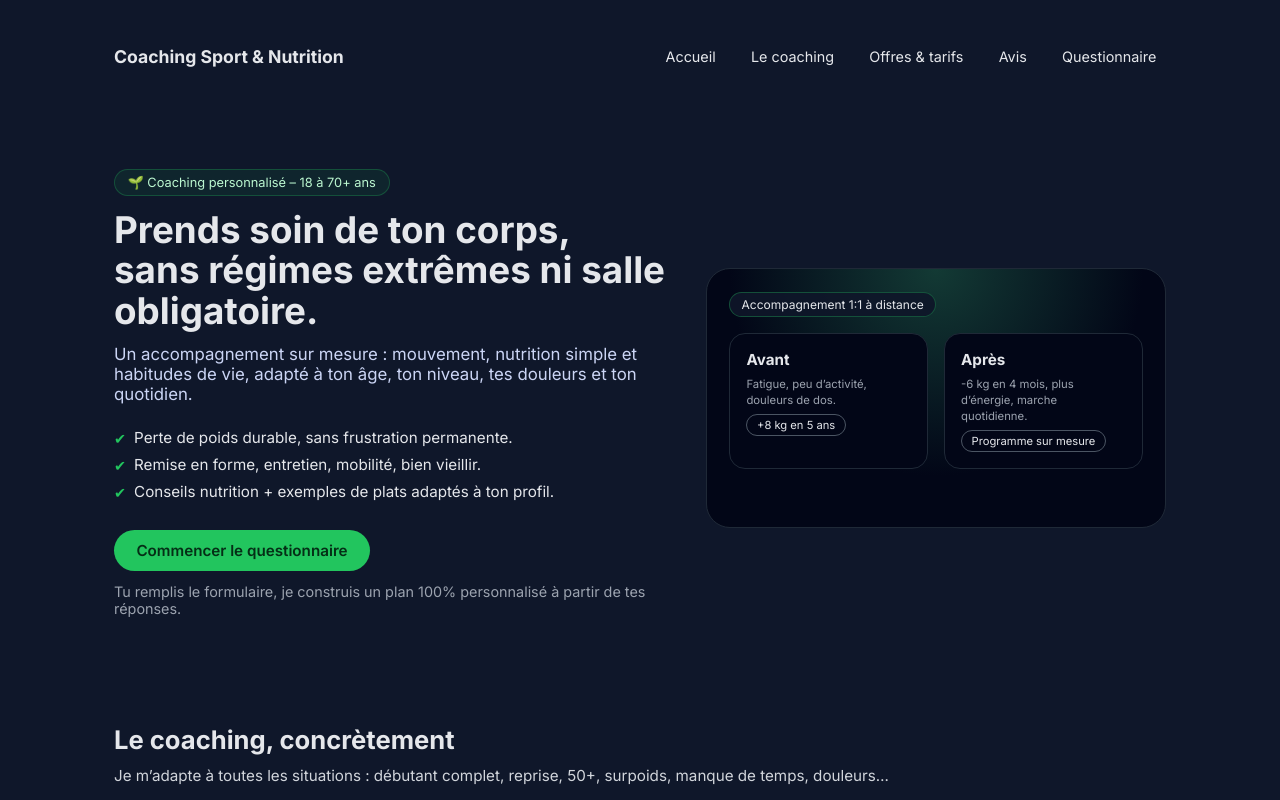
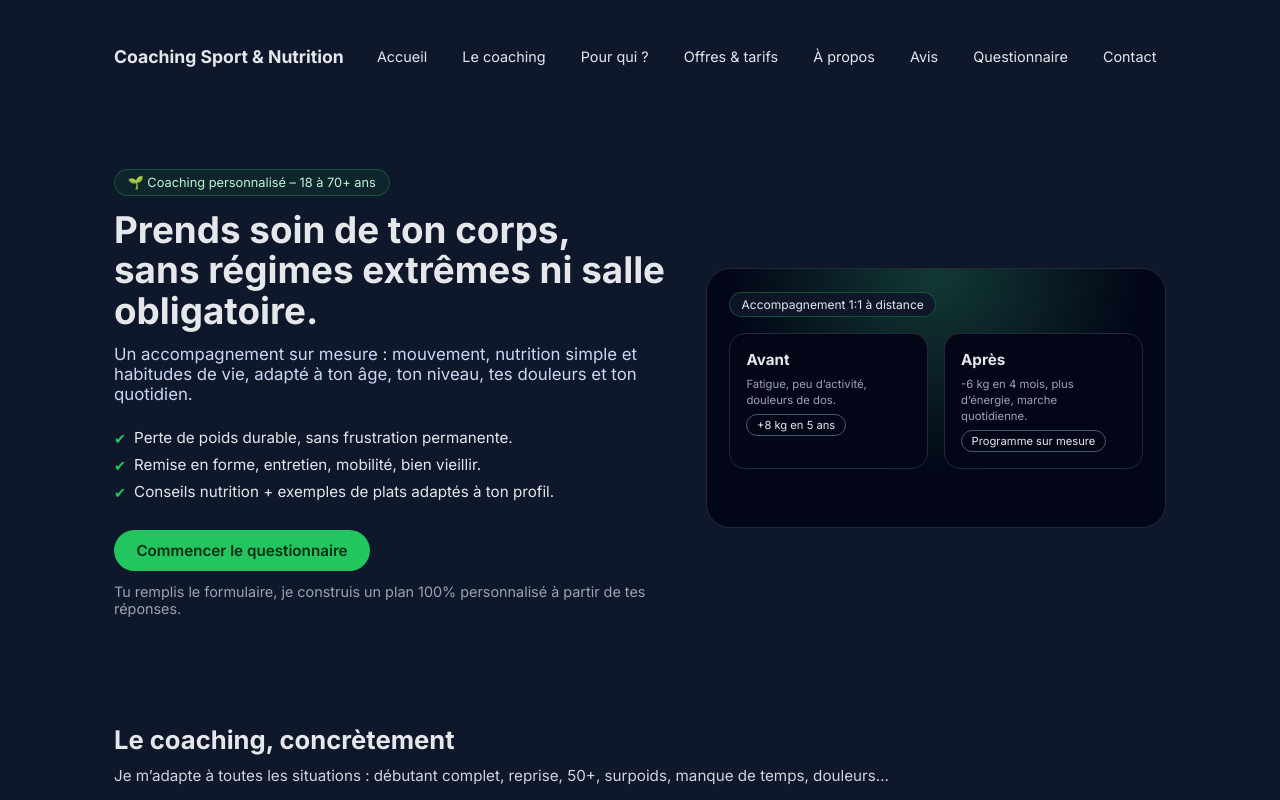
Before and after one commit to AllBrocanterie/coaching-sport-nutrition, a plain HTML site: page index.html in a window 1280 px wide. Shown: the top 800 px of the page. Drawn offline with Linux system fonts and the light colour scheme.

Commit message:
Update index.html

```diff
--- a/index.html
+++ b/index.html
@@ -473,9 +473,12 @@
   <nav class="main-nav">
     <a href="#top">Accueil</a>
     <a href="#coaching">Le coaching</a>
+    <a href="#pour-qui">Pour qui ?</a>
     <a href="#offre-2">Offres & tarifs</a>
+    <a href="#a-propos">À propos</a>
     <a href="#avis">Avis</a>
     <a href="#formulaire">Questionnaire</a>
+    <a href="#contact">Contact</a>
   </nav>
 </header>
 
```
Lines whose indentation alone changed are shown as unchanged.
